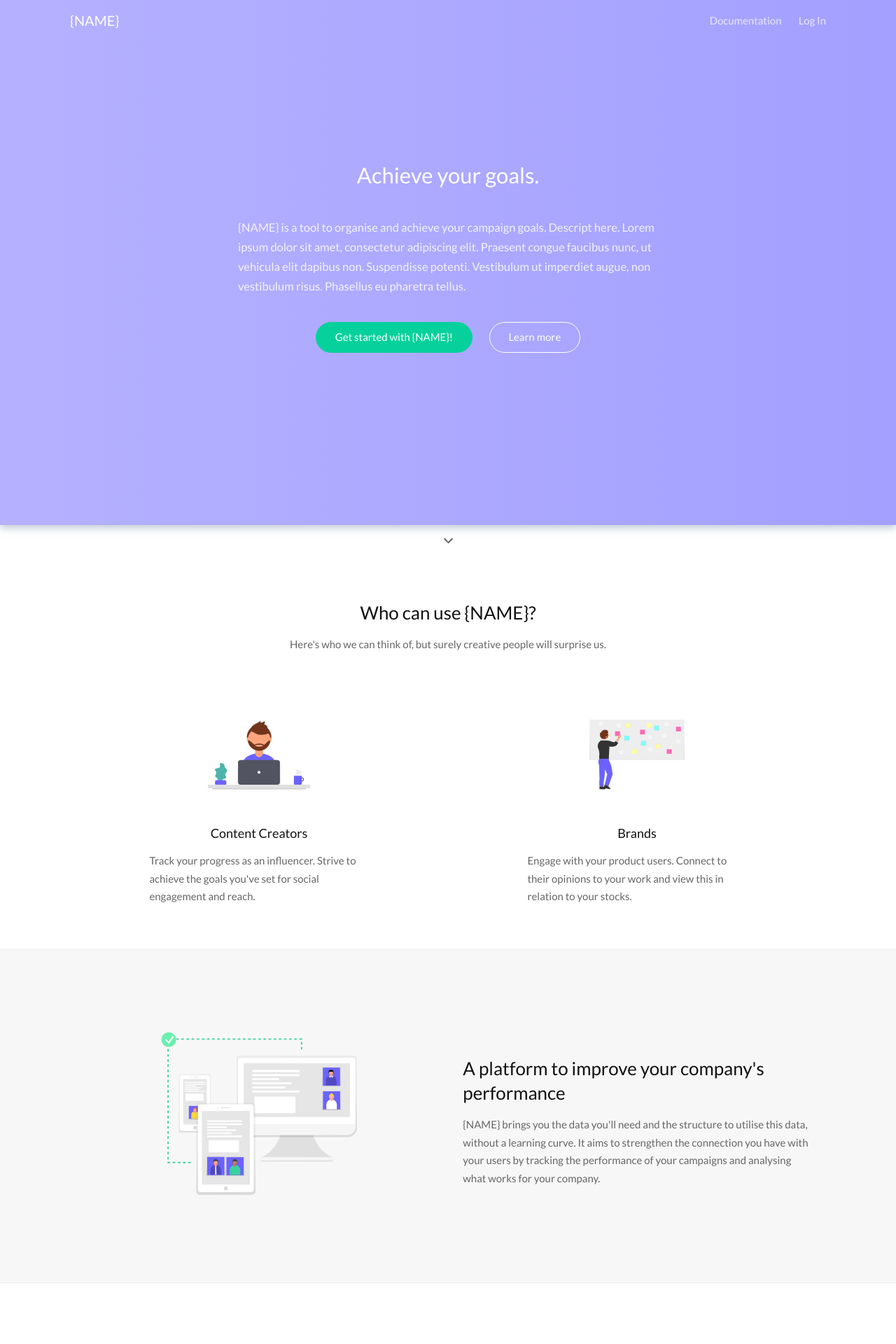
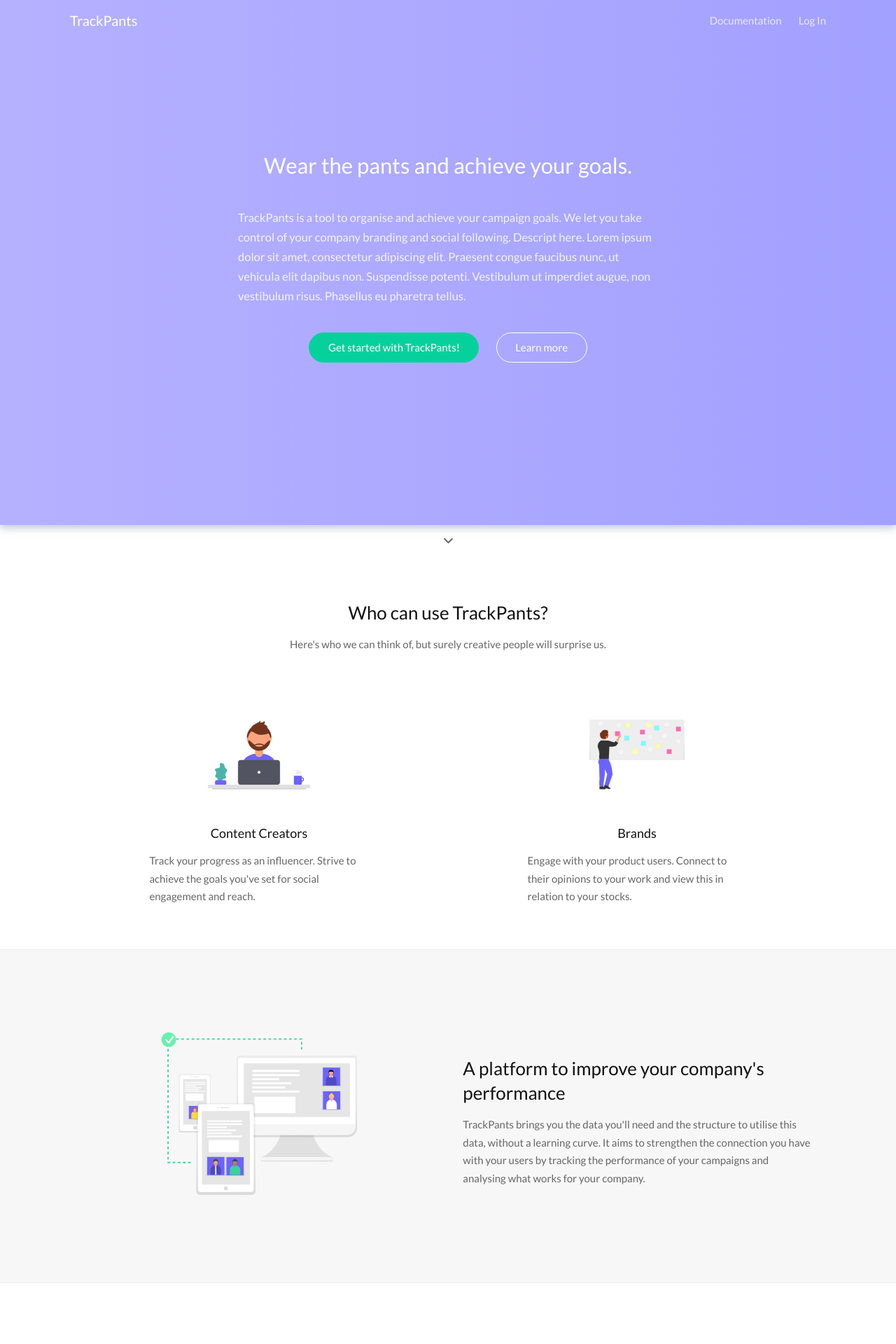
Before and after one commit to crisb0/SENG3011-Workshop, a Flask app: page / in a window 1280 px wide. Shown: the top 1920 px of the page at 70% size. Run offline with Flask 2, Linux system fonts and the light colour scheme.

Commit message:
css files working

```diff
--- a/wk10_demo/templates/auth.html
+++ b/wk10_demo/templates/auth.html
@@ -12,7 +12,7 @@
 		<nav class="nav__mobile"></nav>
 		<div class="container">
 			<div class="navbar__inner">
-				<a href="index.html" class="navbar__logo">{NAME}</a>
+				<a href="index.html" class="navbar__logo">TrackPants</a>
 				<nav class="navbar__menu">
 					<ul>
 						<li><a href="{{url_for('index')}}">Home</a></li>
--- a/wk10_demo/templates/dashboard.html
+++ b/wk10_demo/templates/dashboard.html
@@ -46,6 +46,6 @@
 		</div>
 	</div>
 
-<script src='js/app.min.js'></script>
+<script src="{{url_for('static', filename='js/app.min.js')}}"></script>
 </body>
 </html>
--- a/wk10_demo/templates/index.html
+++ b/wk10_demo/templates/index.html
@@ -3,7 +3,7 @@
 <head>
 	<meta class="utf-8">
 	<meta name="viewport" content="width=device-width, initial-scale=1, maximum-scale=1">
-	<title>Evie by unDraw</title>
+	<title>qt3.14</title>
 	<!-- Don't forget to add your metadata here -->
 	<link rel='stylesheet' href="{{ url_for('static', filename='style.css') }}" />
 </head>
@@ -13,7 +13,7 @@
 		<nav class="nav__mobile"></nav>
 		<div class="container">
 			<div class="navbar__inner">
-				<a href="index.html" class="navbar__logo">{NAME}</a>
+				<a href="index.html" class="navbar__logo">TrackPants</a>
 				<nav class="navbar__menu">
 					<ul>
 						<li><a target="_blank" rel="nofollow" href="https://yaminn.github.io">Documentation</a></li>
@@ -32,9 +32,9 @@
 			<div class="container">
 				<div class="hero__content">
 					<div class="hero__content__inner" id='navConverter'>
-						<h1 class="hero__title">Achieve your goals.</h1>
-						<p class="hero__text">{NAME} is a tool to organise and achieve your campaign goals. Descript here. Lorem ipsum dolor sit amet, consectetur adipiscing elit. Praesent congue faucibus nunc, ut vehicula elit dapibus non. Suspendisse potenti. Vestibulum ut imperdiet augue, non vestibulum risus. Phasellus eu pharetra tellus.</p>
-						<a href="{{url_for('login')}}" class="button button__accent">Get started with {NAME}!</a>
+						<h1 class="hero__title">Wear the pants and achieve your goals.</h1>
+						<p class="hero__text">TrackPants is a tool to organise and achieve your campaign goals. We let you take control of your company branding and social following. Descript here. Lorem ipsum dolor sit amet, consectetur adipiscing elit. Praesent congue faucibus nunc, ut vehicula elit dapibus non. Suspendisse potenti. Vestibulum ut imperdiet augue, non vestibulum risus. Phasellus eu pharetra tellus.</p>
+						<a href="{{url_for('login')}}" class="button button__accent">Get started with TrackPants!</a>
                         <span id="scrollToNext" class="scroll">
 						<a href="#" class="button hero__button">Learn more</a></span>
 					</div>
@@ -50,7 +50,7 @@
 	<!-- Steps -->
 	<div id="users" class="steps landing__section">
 		<div class="container">
-			<h2>Who can use {NAME}?</h2>
+			<h2>Who can use TrackPants?</h2>
 			<p>Here's who we can think of, but surely creative people will surprise us.</p>
 		</div>
 		<div class="container">
@@ -81,7 +81,7 @@
 				</div>
 				<div class="expanded__content">
 					<h2 class="expanded__title">A platform to improve your company's performance</h2>
-					<p class="expanded__text">{NAME} brings you the data you'll need and the structure to utilise this data, without a learning curve. It aims to strengthen the connection you have with your users by tracking the performance of your campaigns and analysing what works for your company.</p>
+					<p class="expanded__text">TrackPants brings you the data you'll need and the structure to utilise this data, without a learning curve. It aims to strengthen the connection you have with your users by tracking the performance of your campaigns and analysing what works for your company.</p>
 				</div>
 			</div>
 		</div>
@@ -94,7 +94,7 @@
 				</div>
 				<div class="expanded__content">
 					<h2 class="expanded__title">Intuitive representation of your campaign data</h2>
-					<p class="expanded__text">{NAME} presents the data from each company campagin in a format that allows for easy inferrence and extraction of information.</p>
+					<p class="expanded__text">TrackPants presents the data from each company campagin in a format that allows for easy inferrence and extraction of information.</p>
 				</div>
 			</div>
 		</div>
@@ -159,6 +159,6 @@
 			</div>
 		</div>
 	</div>
-<script src="{{url_for('static', filename='js/app.min.js')}}"</script>
+<script src="{{url_for('static', filename='js/app.js')}}"</script>
 </body>
 </html>
--- a/wk10_demo/templates/reg.html
+++ b/wk10_demo/templates/reg.html
@@ -12,7 +12,7 @@
 		<nav class="nav__mobile"></nav>
 		<div class="container">
 			<div class="navbar__inner">
-				<a href="index.html" class="navbar__logo">{NAME}</a>
+				<a href="index.html" class="navbar__logo">TrackPants</a>
 				<nav class="navbar__menu">
 					<ul>
 						<li><a href="{{url_for('index')}}">Home</a></li>
@@ -51,6 +51,6 @@
 			</div>
 		</div>
 	</div>
-<script src="{{url_for('static',filename='js/app.min.js)}}"></script>
+<script src="{{url_for('static',filename='js/app.min.js')}}"></script>
 </body>
 </html>
```
